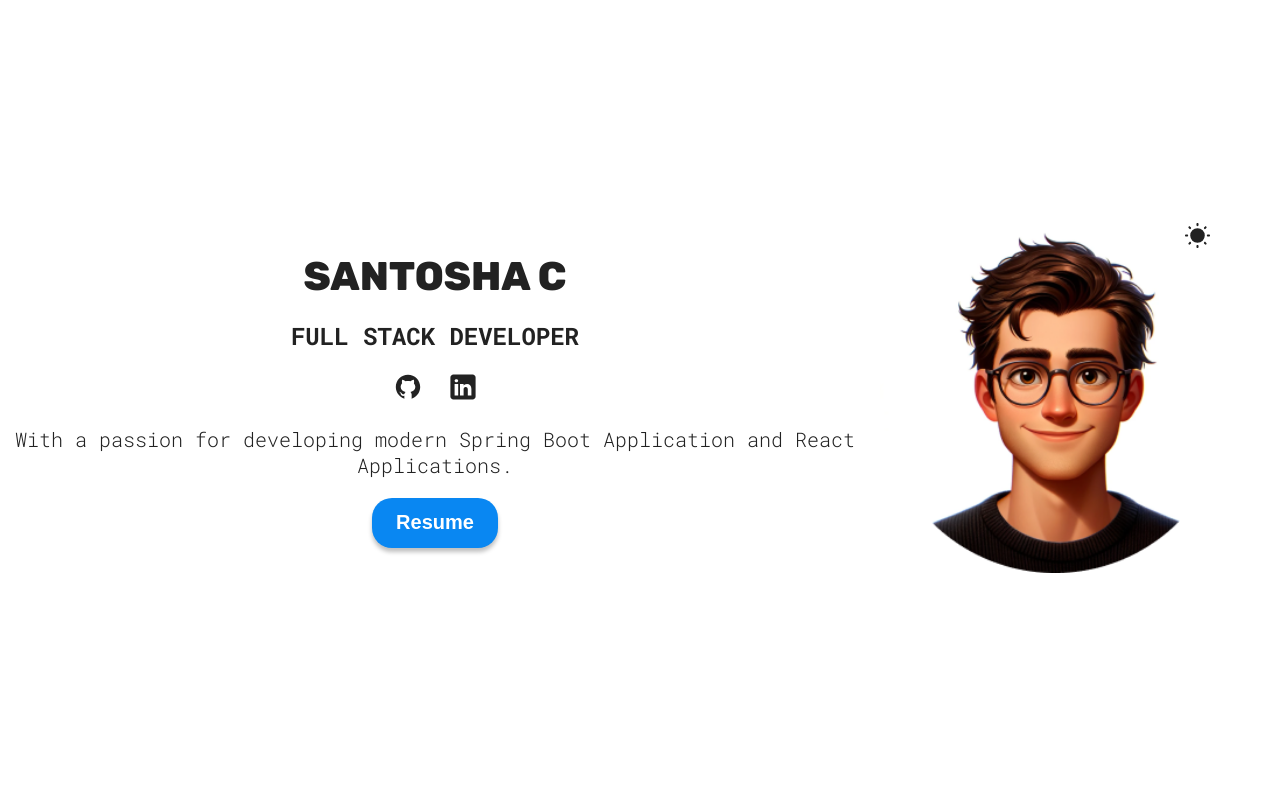
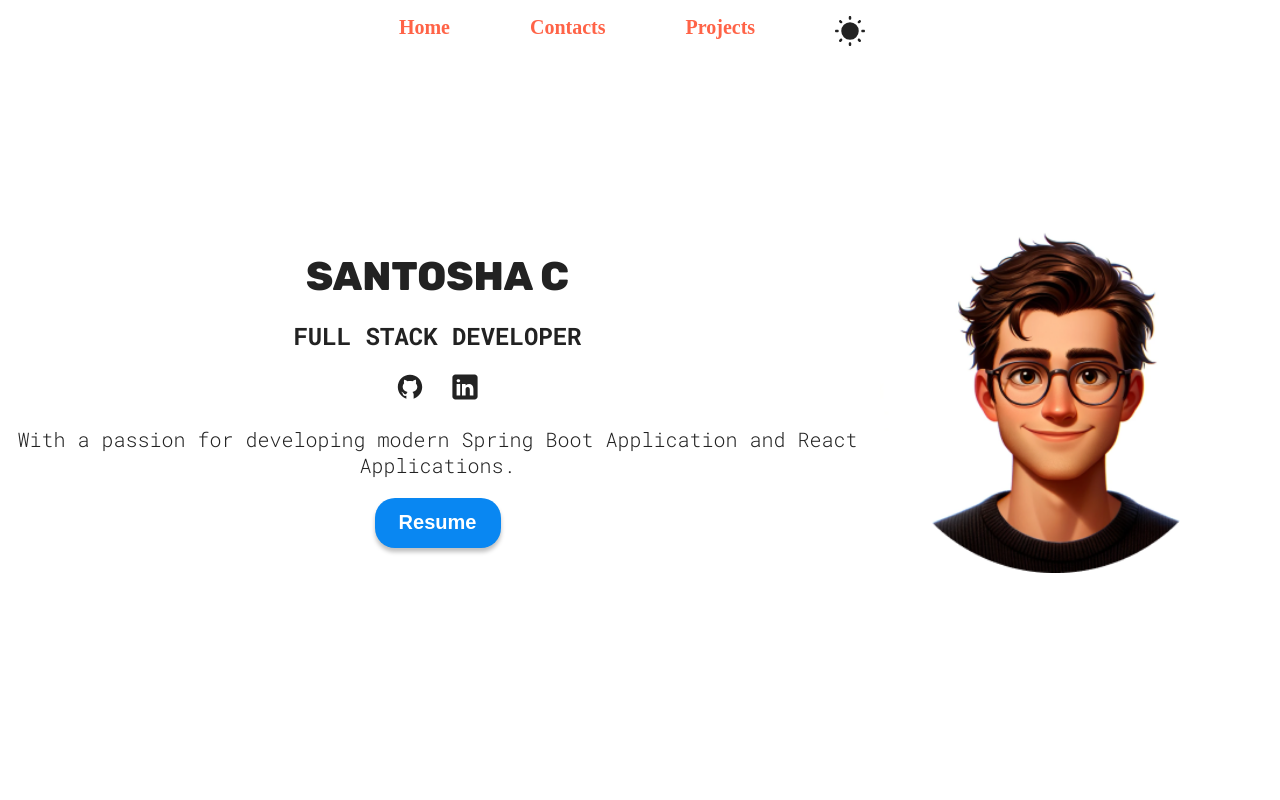
Before and after one commit to Santosha2001/portfolio, a React (Vite) app: page / in a window 1280 px wide. Shown: the top 800 px of the page. Built offline with nearby package versions, Linux system fonts and the light colour scheme.

Commit message:
"portfolio"

```diff
--- a/src/App.jsx
+++ b/src/App.jsx
@@ -2,12 +2,14 @@ import "./App.css";
 import Contact from "./sections/Contact/Contact";
 import Footer from "./sections/Footer/Footer";
 import Hero from "./sections/Hero/Hero";
+import Navbar from "./sections/Navbar/Navbar";
 import Projects from "./sections/Projects/Projects";
 import Skills from "./sections/Skills/Skills";
 
 function App() {
 
   return <>
+    <Navbar />
     <Hero />
     <Projects />
     <Skills />
--- a/src/sections/Footer/FooterStyles.module.css
+++ b/src/sections/Footer/FooterStyles.module.css
@@ -1,5 +1,7 @@
 .container {
   text-align: center;
+  background-color: #333;
+
   p {
     font-size: 16px;
     color: var(--footer-text-color);
--- a/src/sections/Hero/Hero.jsx
+++ b/src/sections/Hero/Hero.jsx
@@ -1,7 +1,5 @@
 import styles from "./HeroStyles.module.css";
 import heroImg from "../../assets/hero-img.png";
-import sun from "../../assets/sun.svg";
-import moon from "../../assets/moon.svg";
 import githubLight from "../../assets/github-light.svg";
 import githubDark from "../../assets/github-dark.svg";
 import linkedinLight from "../../assets/linkedin-light.svg";
@@ -10,9 +8,7 @@ import CV from "../../assets/Santosha_C_2023.pdf";
 import { useTheme } from "../../common/ThemeContext";
 
 function Hero() {
-
-    const { theme, toggleTheme } = useTheme();
-    const themeIcon = theme === 'light' ? sun : moon;
+    const { theme } = useTheme();
     const githubIcon = theme === 'light' ? githubLight : githubDark;
     const linkedinIcon = theme === 'light' ? linkedinLight : linkedinDark;
 
@@ -24,7 +20,6 @@ function Hero() {
                     src={heroImg}
                     alt="Profile picture of Santosha C"
                 />
-                <img className={styles.colorMode} src={themeIcon} alt="" onClick={toggleTheme} />
             </div>
 
             {/* information starts */}
@@ -44,7 +39,7 @@ function Hero() {
                 <p>With a passion for developing modern Spring Boot Application and React Applications.</p>
 
                 <a href={CV} target="_blank" download>
-                    <button className="hover" >Resume</button>
+                    <button className="hover">Resume</button>
                 </a>
             </div>
         </section>
--- a/src/sections/Hero/HeroStyles.module.css
+++ b/src/sections/Hero/HeroStyles.module.css
@@ -2,7 +2,7 @@
   display: flex;
   flex-direction: column;
   justify-content: center;
-  gap: 10px;
+  gap: 5px;
   text-align: center;
   height: 100dvh;
   min-height: 500px;
--- /dev/null
+++ b/src/sections/Navbar/Navbar.jsx
@@ -0,0 +1,36 @@
+import React from 'react';
+import styles from './NavbarStyles.module.css';
+import sun from '../../assets/sun.svg';
+import moon from '../../assets/moon.svg';
+import { useTheme } from '../../common/ThemeContext';
+
+const Navbar = () => {
+    const { theme, toggleTheme } = useTheme();
+    const themeIcon = theme === 'light' ? sun : moon;
+
+    return (
+        <nav className={styles.navbar}>
+            <ul className={styles.navbarMenu}>
+                <li className={styles.navbarItem}>
+                    <a href="#home" className={styles.navbarLink}>Home</a>
+                </li>
+                <li className={styles.navbarItem}>
+                    <a href="#contact" className={styles.navbarLink}>Contacts</a>
+                </li>
+                <li className={styles.navbarItem}>
+                    <a href="#projects" className={styles.navbarLink}>Projects</a>
+                </li>
+                <li className={styles.navbarItem}>
+                    <img
+                        className={styles.themeToggle}
+                        src={themeIcon}
+                        alt="Toggle theme"
+                        onClick={toggleTheme}
+                    />
+                </li>
+            </ul>
+        </nav>
+    );
+};
+
+export default Navbar;
--- /dev/null
+++ b/src/sections/Navbar/NavbarStyles.module.css
@@ -0,0 +1,74 @@
+.navbar {
+    display: flex;
+    justify-content: center;
+    align-items: center;
+    padding: 1rem 2rem;
+    background-color: transparent;
+    color: var(--navbar-font-color);
+    margin-bottom: 2rem;
+    /* Increase the margin-bottom to add more gap */
+    position: fixed;
+    top: 0;
+    width: 100%;
+    z-index: 1000;
+}
+
+.navbar-logo {
+    font-size: 2rem;
+    font-weight: bolder;
+}
+
+.navbar-links {
+    display: flex;
+    flex-direction: row;
+    text-decoration: none;
+    gap: 2rem;
+}
+
+.navbar-links a {
+    color: var(--navbar-font-color);
+    text-decoration: none;
+    font-size: 3rem;
+}
+
+.navbar-links a:hover {
+    text-decoration: underline;
+}
+
+.navbarMenu {
+    display: flex;
+    flex-direction: row;
+    list-style: none;
+    padding: 0;
+    margin: 0;
+}
+
+.navbarItem {
+    margin-right: 5rem;
+    color: #ff6347;
+}
+
+.navbarLink {
+    text-decoration: none;
+    color: inherit;
+    font-size: 20px;
+    font-weight: bold;
+    transition: color 200ms ease-in-out, transform 200ms ease-in-out;
+}
+
+.navbarLink:hover {
+    color: var(--navbar-hover-color);
+    transform: scale(1.05);
+}
+
+.themeToggle {
+    cursor: pointer;
+    width: 30px;
+    height: 30px;
+}
+
+@media (min-width: 800px) {
+    .navbar-links {
+        gap: 3rem;
+    }
+}
```
